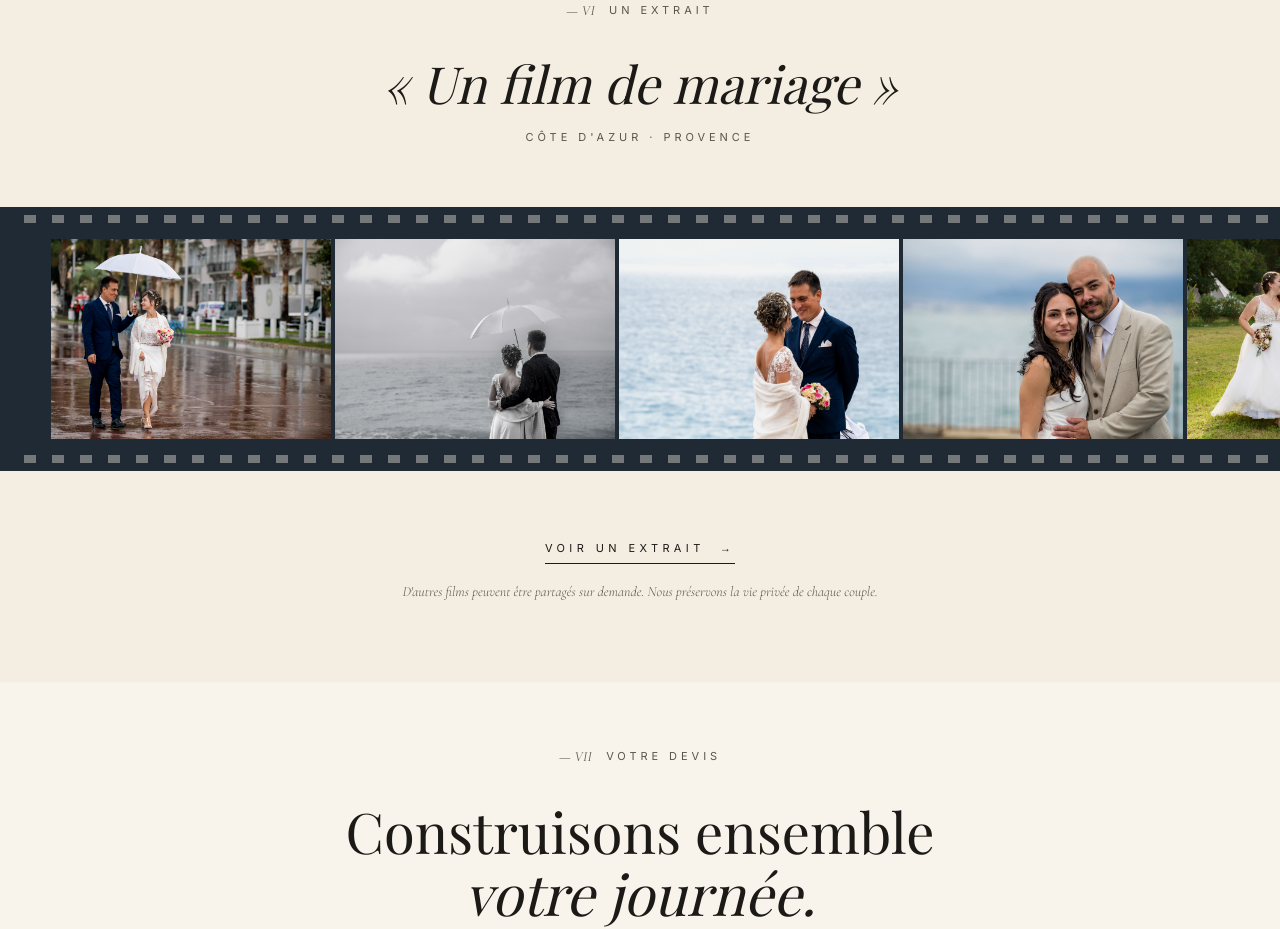
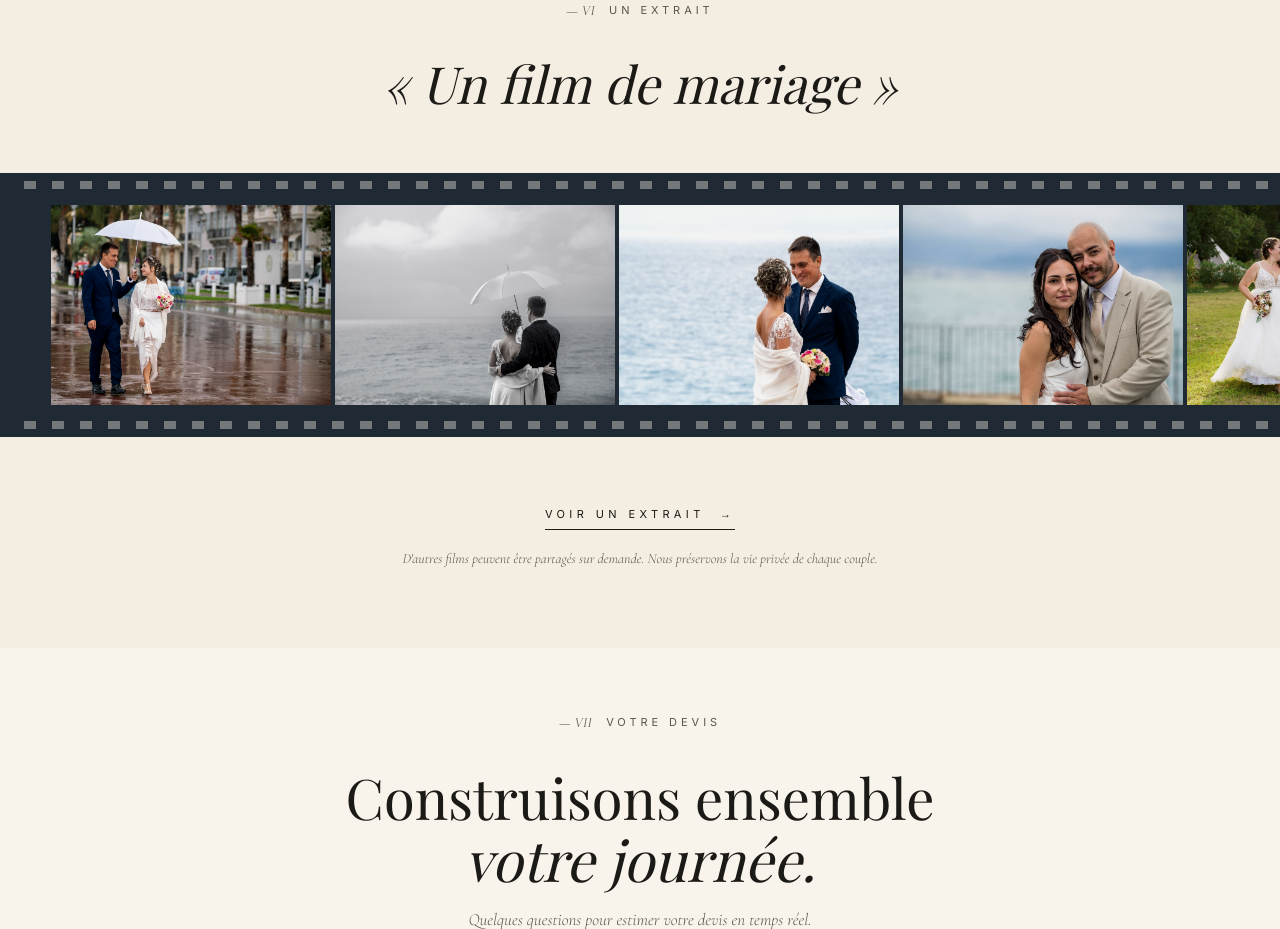
Before and after one commit to AntoineFe/DFly, a React (Vite) app: page /mariage in a window 1280 px wide. Shown: the part 8080-9009 px from the top of the page. Built offline with nearby package versions, Linux system fonts and the light colour scheme; a web font is replaced by a local one.

Commit message:
Update Mariage.jsx

```diff
--- a/src/pages/Mariage.jsx
+++ b/src/pages/Mariage.jsx
@@ -455,7 +455,6 @@ function Mariage({ lang, setLang }) {
               letterSpacing: "0.36em", textTransform: "uppercase",
               color: "var(--fg-muted)", marginTop: 16,
             }}>
-              {t("Côte d'Azur · Provence", "Côte d'Azur · Provence")}
             </div>
           </div>
         </div>
```
